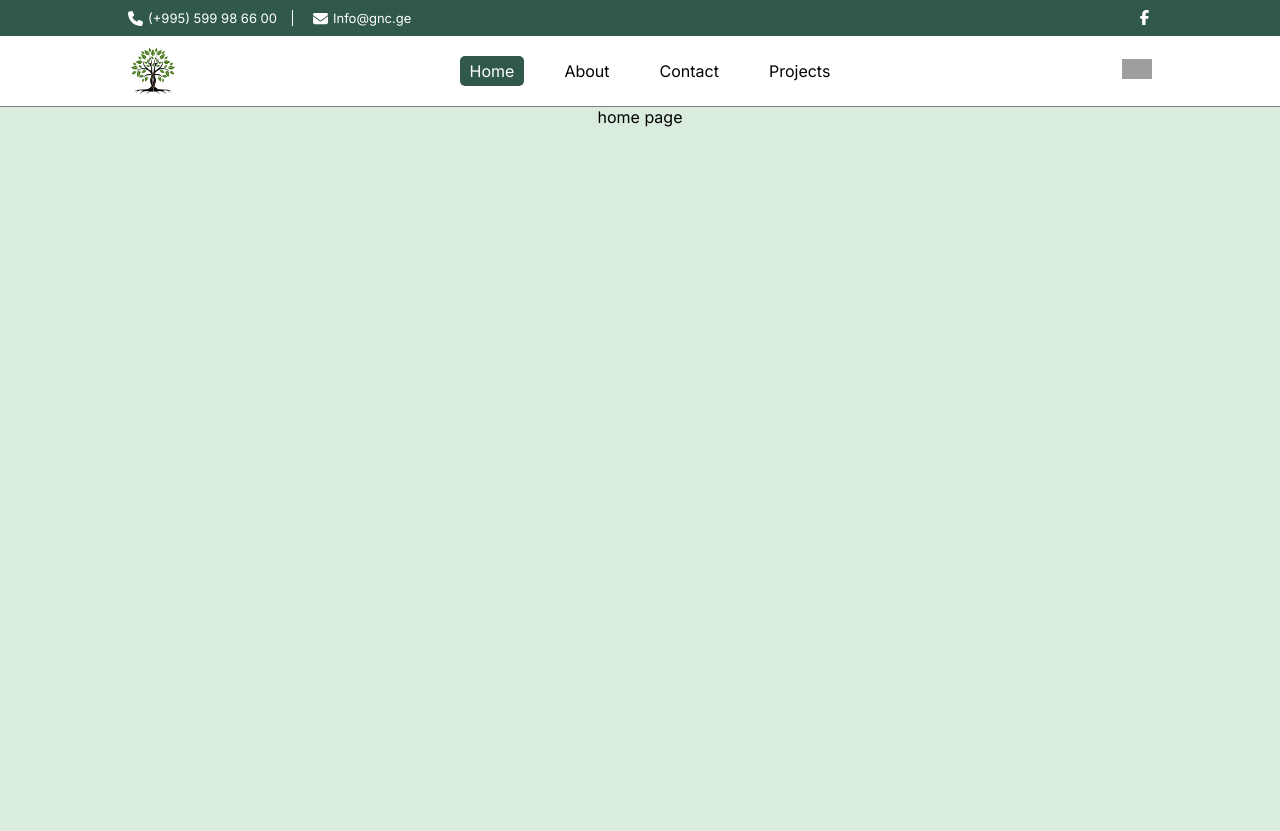
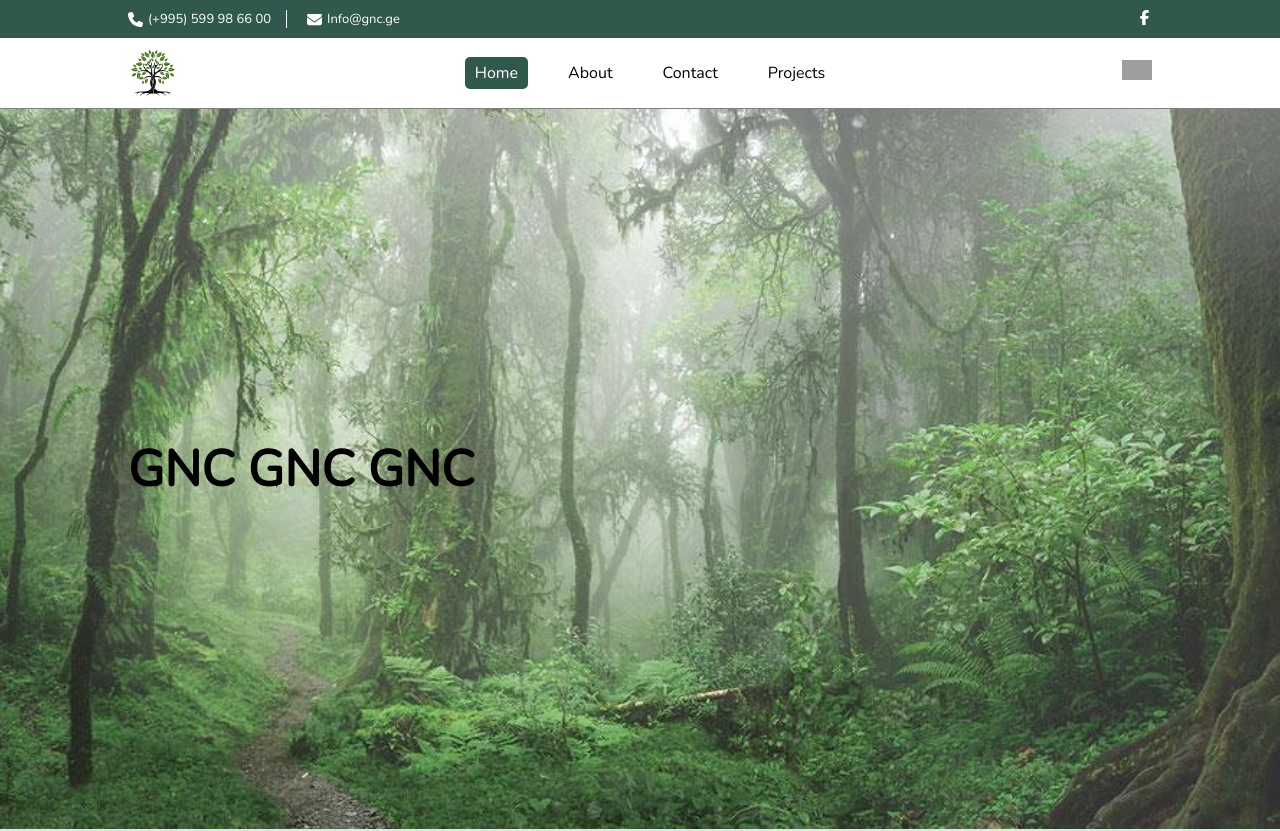
Before and after one commit to PickleSoda/gnc-next, a Next.js app: page / in a window 1280 px wide. Shown: the top 831 px of the page. Built offline with nearby package versions, Linux system fonts and the light colour scheme; grey boxes are pictures that could not be loaded.

Commit message:
change fonts and start home page

```diff
--- a/app/layout.tsx
+++ b/app/layout.tsx
@@ -1,12 +1,15 @@
 import type { Metadata } from "next";
-import { Inter } from "next/font/google";
+import { Nunito} from "next/font/google";
 import "./globals.css";
 import Header from "@/components/layout/header";
 import Footer from "@/components/layout/footer";
 import HeaderTop from "@/components/layout/headerTop";
 import '../sass/index.scss'
 
-const inter = Inter({ subsets: ["latin"] });
+const nunito = Nunito({
+  subsets: ["latin"],
+  weight: "300"
+});
 
 export const metadata: Metadata = {
   title: "Create Next App",
@@ -21,7 +24,7 @@ export default function RootLayout({
   return (
     <html lang="en">
       <body>
-        <div  className={inter.className}>
+        <div className={nunito.className}>
           <HeaderTop />
           <Header />
           <main className='content'>
--- a/app/page.tsx
+++ b/app/page.tsx
@@ -1,9 +1,16 @@
+import Image from "next/image";
 import styles from "./page.module.css";
+import jungle  from "@/assets/images/jung.jpg"
 
 const Home = () => {
   return (
    <main className={styles.main}>
-      home page
+      <section className="home-section-1">
+        <Image className="home-first-image" alt="jgl" src={jungle} />
+        <div>
+          <h1>GNC GNC GNC</h1>
+        </div>
+      </section>
     </main>
   );
 }
--- a/sass/aboutPage.scss
+++ b/sass/aboutPage.scss
@@ -25,6 +25,7 @@
 
     & > img {
         width: 50%;
+        border-radius: 10px;
     }
 }
 
@@ -34,6 +35,7 @@
 
     & > img {
         height: 400px;
+        border-radius: 10px;
         width: 80vw;
         object-fit: cover;
     }
--- a/sass/accordion.scss
+++ b/sass/accordion.scss
@@ -3,6 +3,7 @@
     border: 1px solid #ccc;
     border-radius: 5px;
     width: 100%;
+    border-radius: 10px;
   }
 
   .accordion-header {
--- a/sass/homePage.scss
+++ b/sass/homePage.scss
@@ -0,0 +1,23 @@
+.home-section-1 {
+    position: relative;
+    width: 100%;
+    height: 90vh;
+
+    & > div {
+        position: absolute;
+        width: 80vw;
+        top: 50%;
+        left: 50%;
+        transform: translate(-50%, -50%);
+
+        & > h1 {
+            font-size: 50px;
+        }
+    }
+}
+
+.home-first-image {
+    width: 100%;
+    object-fit: cover;
+    height: 90vh;
+}
--- a/sass/swiper.scss
+++ b/sass/swiper.scss
@@ -1,5 +1,6 @@
 .swiper {
     height: 300px;
+    border-radius: 10px;
 }
 
 .swiper-slide {
@@ -8,3 +9,8 @@
     text-align: center;
     color: white;
 }
+
+.swiper-button-next:after,
+.swiper-button-prev:after {
+    color: #42665C;
+}
```
Also changed, not shown: assets/images/jung.jpg (added).
